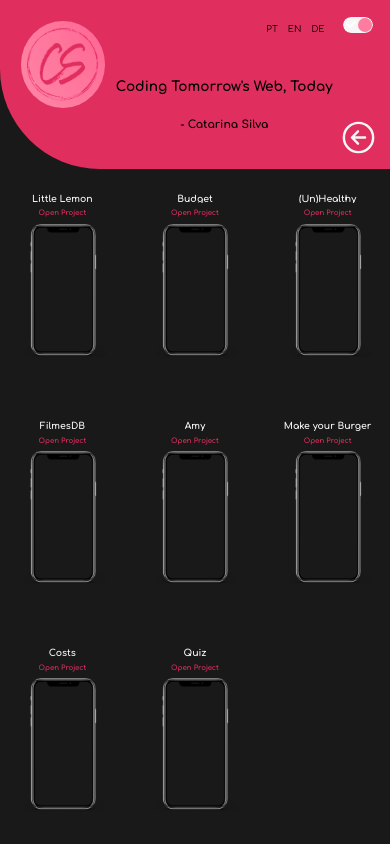
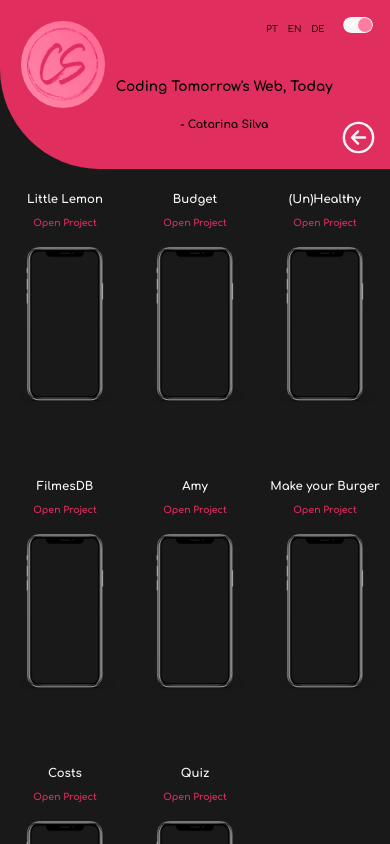
Before and after one commit to catarina-bsilva/portfolio2, a React (Vite) app: page /portfolio2/ProjectGeral in a window 390 px wide. Built offline with nearby package versions, Linux system fonts and the light colour scheme.

Commit message:
correcção miniprojects

```diff
--- a/src/components/projects/miniProjectCard.sass
+++ b/src/components/projects/miniProjectCard.sass
@@ -112,7 +112,7 @@
         border-radius: 15px
         box-shadow: 0 0 27px variables.$Cor1
         background-size: contain
-        width: 35vw
+        width: 38vw
         position: relative
         padding-top: calc(699 / 494 * 100%)
         margin-top:0.5vh
@@ -126,13 +126,15 @@
         visibility: hidden
 
     .tituloMini
-        font-size: 2.9vw !important
+        font-size: 3.9vw !important
+        line-height: 5vw
 
     .BtnMini
         margin-top: 0
         padding-bottom: 0.6vh
         a
-            font-size: 2.5vw
+            font-size: 3vw
+            line-height: 4vw
 
 @media( min-width: 801px) and (max-width:1028px )
     #frameMini
@@ -140,10 +142,9 @@
         border-radius: 15px
         box-shadow: 0 0 27px variables.$Cor1
         background-size: contain
-        width: 35vw
+        width: 38vw
         position: relative
         padding-top: calc(699 / 494 * 100%)
-
 
     #fotoMini
         width: 19.75vw
@@ -154,34 +155,36 @@
         visibility: hidden
 
     .tituloMini
-        font-size: 2.9vw !important
+        font-size: 3.9vw !important
+        line-height: 6.5vw
 
     .BtnMini
         margin-top: 0
         padding-bottom: 0.6vh
         a
-            font-size: 2.5vw
+            font-size: 3vw
+            line-height: 5vw
 
     #containerMini
-        height: 36vh
+        height: 41vh
         overflow: hidden
 
 
 /*Para Telemovel*/
 @media( max-width:450px )
     #containerMini
-        height: 29vh
+        height: 37vh
         margin-bottom: -3vh
         overflow: hidden
 
     #frameMini
         background: url(../../assets/iframes/iphone.png) no-repeat
-        background-size: 23vw
+        background-size: 27vw
         background-position: center
         position: relative
         height: 0
         padding-top: calc(1628 / 1076 * 100%)
-        margin-top:-2.5vh
+        margin-top:-0.5vh
         overflow: hidden
 
     #fotoMini
@@ -190,13 +193,16 @@
         visibility: hidden
 
     .tituloMini
-        font-size: 2.4vw
+        font-size: 3vw
         overflow: hidden
         line-height: 3.9vw
+        white-space: nowrap
 
     .BtnMini
-        margin-top:-1.6vh
+        margin-top:-0.9vh
         overflow: hidden
+        height: 2.8vh
         a
-            font-size: 1.8vw
+            font-size: 2.4vw
             overflow: hidden
+            height: 5.8vh
--- a/src/components/projects/projectGeral.sass
+++ b/src/components/projects/projectGeral.sass
@@ -64,8 +64,7 @@
 @media( max-width:450px )
     #containerProjectGeral
         display: grid
-        grid-template-columns: repeat(auto-fill, minmax(30vw, 1fr))
-        grid-gap: 2vw
+        grid-template-columns: repeat(auto-fill, minmax(32vw, 1fr))
 
     #back
         font-size: 10vw
```
